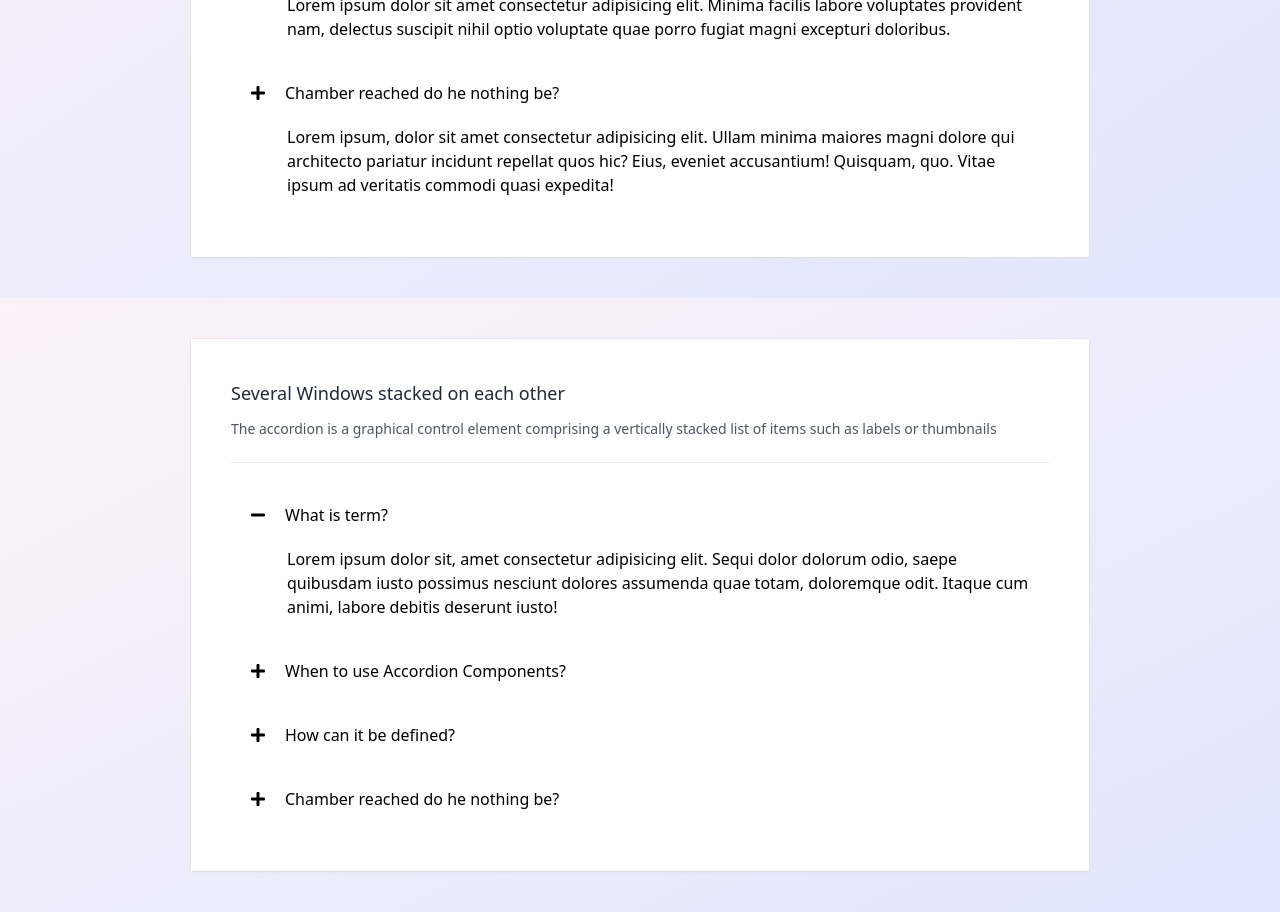
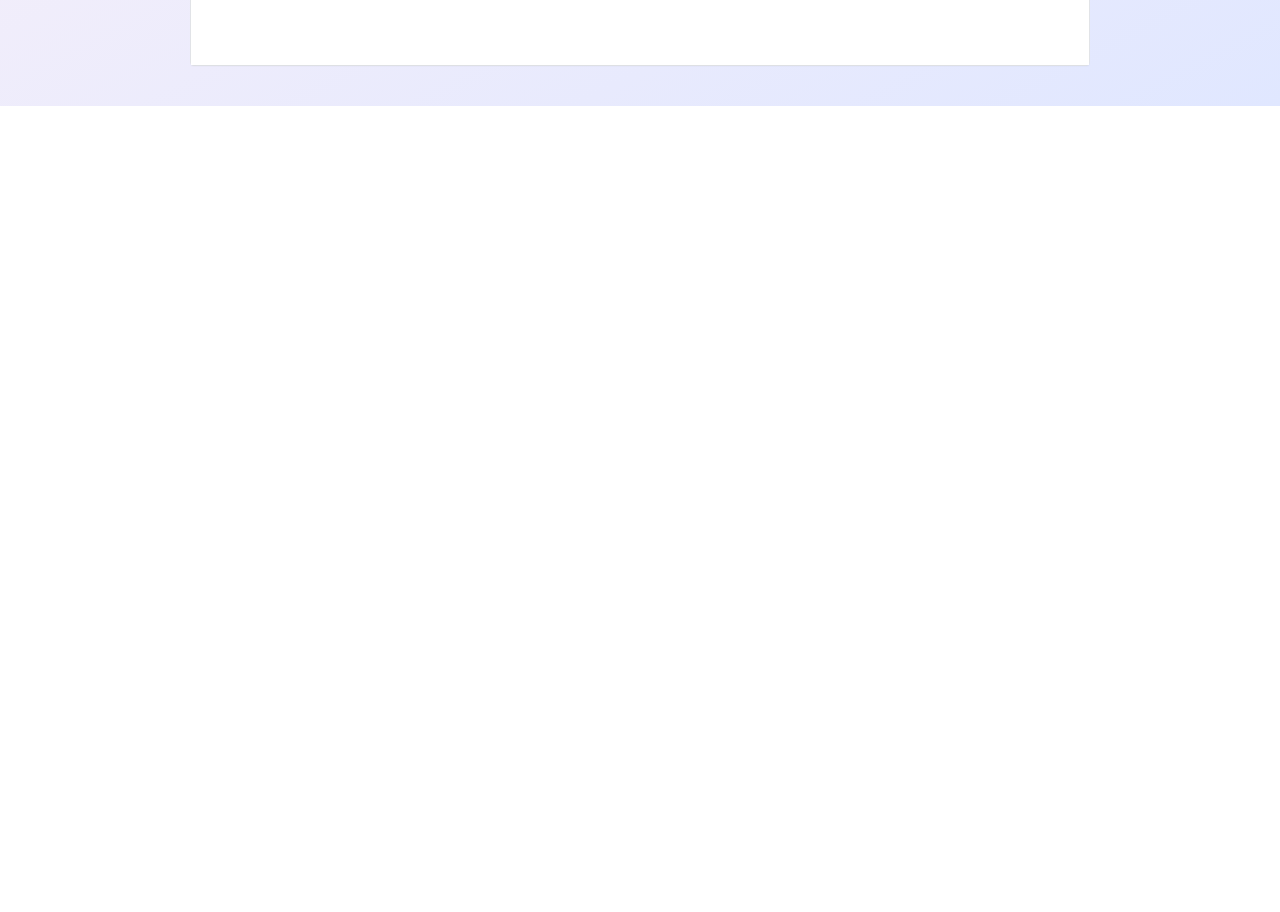
Before and after one commit to LearnWithHasinHayder/vue-event-example, a Vue app: page / in a window 1280 px wide. Shown: the part 680-1592 px from the top of the page. After the commit the page ends 800 px from the top, so only its background shows below. Built offline with nearby package versions, Linux system fonts and the light colour scheme.

Commit message:
Accordion

```diff
--- a/src/App.vue
+++ b/src/App.vue
@@ -4,22 +4,22 @@ const accordions = ref([
   {
     heading: "What is term?",
     content: "Lorem ipsum dolor sit, amet consectetur adipisicing elit. Sequi dolor dolorum odio, saepe quibusdam iusto possimus nesciunt dolores assumenda quae totam, doloremque odit. Itaque cum animi, labore debitis deserunt iusto!",
-    isOpen:true,
+    isOpen: true,
   },
   {
     heading: "When to use Accordion Components?",
     content: "Lorem, ipsum dolor sit amet consectetur adipisicing elit. Ut suscipit itaque, sequi incidunt ab sit optio debitis dignissimos doloribus ratione nobis id mollitia maiores eveniet necessitatibus dolorum praesentium! Corrupti, at.",
-    isOpen:false,
+    isOpen: false,
   },
   {
     heading: "How can it be defined?",
     content: "Lorem ipsum dolor sit amet consectetur adipisicing elit. Minima facilis labore voluptates provident nam, delectus suscipit nihil optio voluptate quae porro fugiat magni excepturi doloribus.",
-    isOpen:false,
+    isOpen: false,
   },
   {
     heading: "Chamber reached do he nothing be?",
     content: "Lorem ipsum, dolor sit amet consectetur adipisicing elit. Ullam minima maiores magni dolore qui architecto pariatur incidunt repellat quos hic? Eius, eveniet accusantium! Quisquam, quo. Vitae ipsum ad veritatis commodi quasi expedita!",
-    isOpen:false,
+    isOpen: false,
   }
 ])
 
@@ -40,16 +40,16 @@ const accordions = ref([
           <div class="h-1 w-full mx-auto border-b my-5"></div>
 
           <!-- What is term -->
-          <div class="transition hover:bg-indigo-50" v-for="(accordion,index) in accordions" :key="index" >
+          <div class="transition hover:bg-indigo-50" v-for="(accordion, index) in accordions" :key="index">
             <!-- header -->
-            <div class="accordion-header cursor-pointer transition flex space-x-5 px-5 items-center h-16" >
-              <i class="fas fa-plus"></i>
-              <h3 >{{accordion.heading}}</h3>
+            <div class="accordion-header cursor-pointer transition flex space-x-5 px-5 items-center h-16">
+              <i class="fas" :class="accordion.isOpen ? 'fa-minus' : 'fa-plus'"></i>
+              <h3 @click="accordion.isOpen = !accordion.isOpen">{{ accordion.heading }}</h3>
             </div>
             <!-- Content -->
-            <div class="px-5 pt-0 text-left pb-5" >
-              <p class="leading-6 font-light pl-9 ">
-              {{ accordion.content }}
+            <div class="px-5 pt-0 text-left pb-5">
+              <p class="leading-6 font-light pl-9" :class="accordion.isOpen ? '' : 'hidden'">
+                {{ accordion.content }}
               </p>
             </div>
           </div>
@@ -57,33 +57,7 @@ const accordions = ref([
       </div>
     </div>
 
-    <div class="w-full p-10 bg-gradient-to-br from-pink-50 to-indigo-100 grid place-items-center">
-      <div class="w-3/4 mx-auto rounded border">
-        <div class="bg-white p-10 shadow-sm">
-          <h3 class="text-lg font-medium text-gray-800">Several Windows stacked on each other</h3>
-          <p class="text-sm font-light text-gray-600 my-3">
-            The accordion is a graphical control element comprising a vertically stacked list of items such as labels or thumbnails
-          </p>
 
-          <div class="h-1 w-full mx-auto border-b my-5"></div>
-
-          <!-- What is term -->
-          <div class="transition hover:bg-indigo-50" v-for="(accordion,index) in accordions" :key="index" >
-            <!-- header -->
-            <div @click="accordion.isOpen=!accordion.isOpen"  class="accordion-header cursor-pointer transition flex space-x-5 px-5 items-center h-16" >
-              <i class="fas" :class="accordion.isOpen?'fa-minus':'fa-plus'"></i>
-              <h3>{{accordion.heading}}</h3>
-            </div>
-            <!-- Content -->
-            <div class="px-5 pt-0 text-left pb-5" v-show="true==accordion.isOpen" >
-              <p class="leading-6 font-light pl-9 ">
-              {{ accordion.content }}
-              </p>
-            </div>
-          </div>
-        </div>
-      </div>
-    </div>
 
   </section>
 </template>
```
